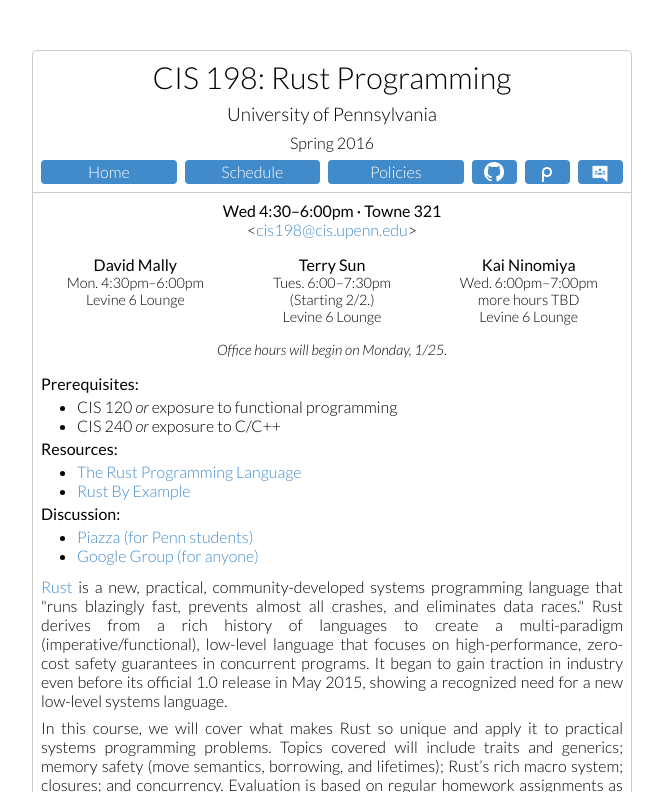
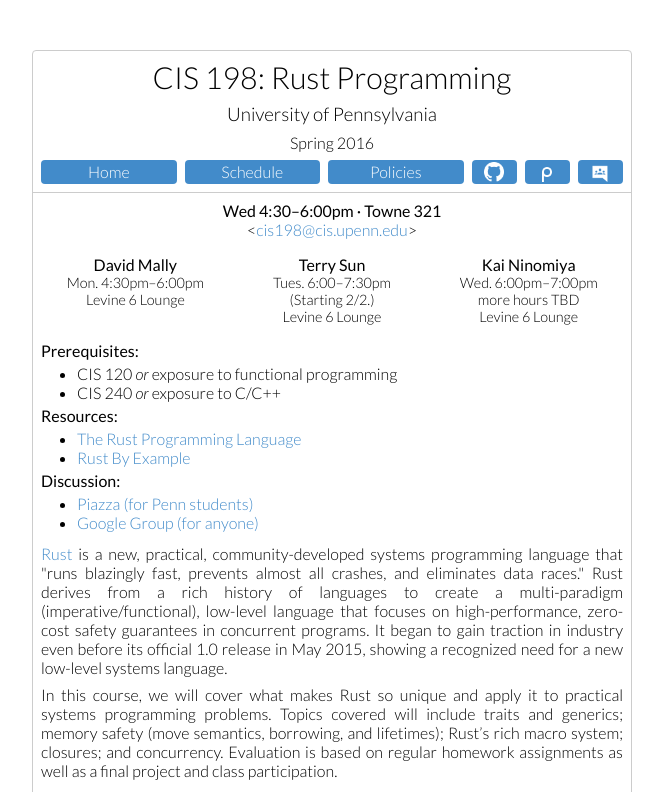
Before and after one commit to cis198-2016s/cis198-2016s.github.io, a Jekyll site: the page built from index.html, in a window 1280 px wide, cut to the strip 0-792 px from the top of the page. Shown: the whole strip, without its empty margins (308-971 px from the left). Built offline with Jekyll 4.4.1, drawn with Linux system fonts in a browser that asks for light colours.

Commit message:
Remove OH starting date, no longer relevant

```diff
--- a/index.html
+++ b/index.html
@@ -38,11 +38,6 @@
       <br>
       Levine 6 Lounge
     </div>
-  </div>
-</section>
-<section class="partitioned">
-  <div class="part ctr small">
-    <em>Office hours will begin on Monday, 1/25.</em>
   </div>
 </section>
 <section>
```
